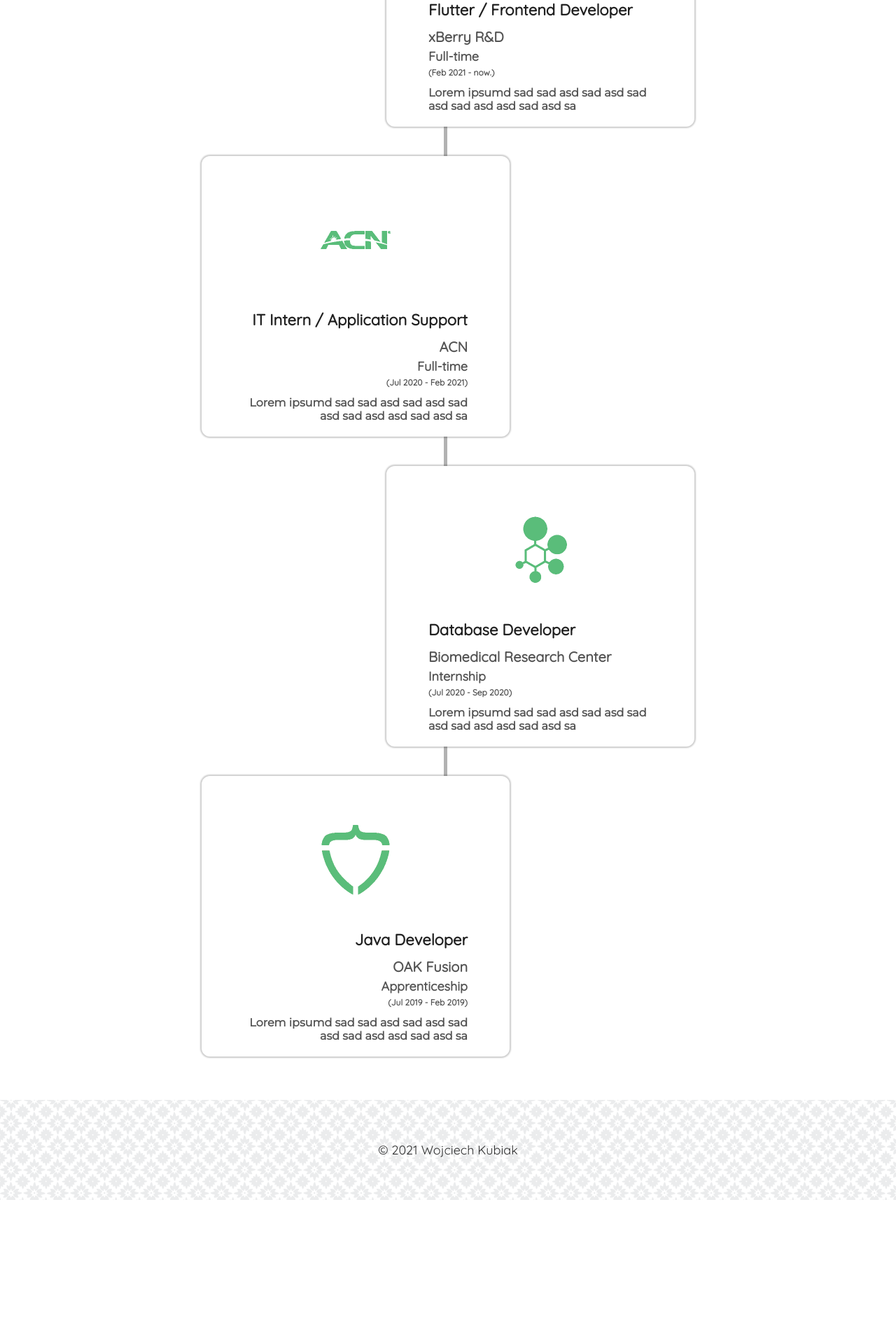
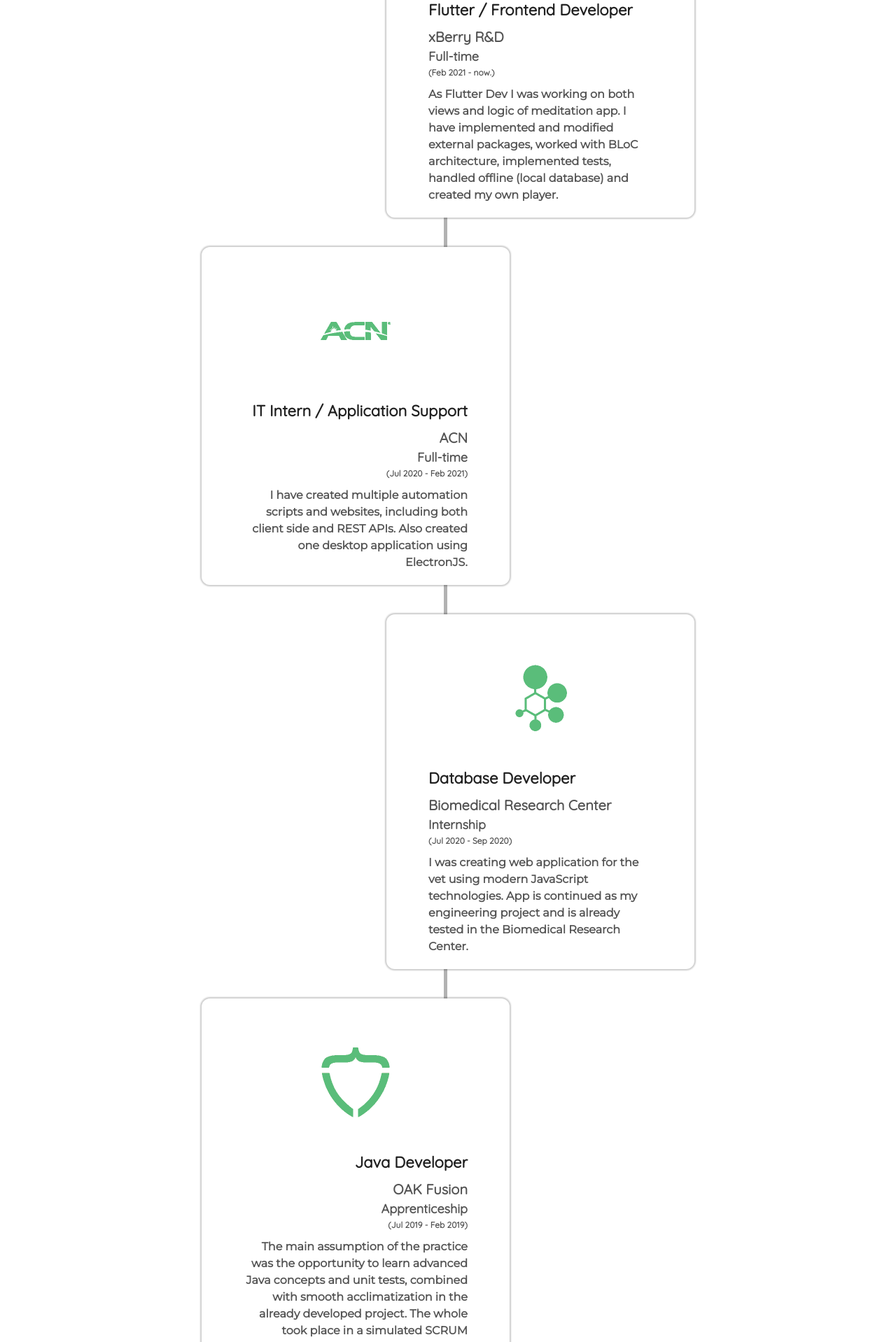
Before and after one commit to wojciechkubiak/www, a Next.js app: page /about in a window 1280 px wide. Shown: the part 1660-3578 px from the top of the page at 70% size. Before the commit the page ends 3375 px from the top, so only its background shows below. Built offline with nearby package versions, Linux system fonts and the light colour scheme.

Commit message:
Work description + pages placeholders

```diff
--- a/containers/career.jsx
+++ b/containers/career.jsx
@@ -14,7 +14,12 @@ const Career = (props) => {
           <h3>xBerry R&D</h3>
           <h4>Full-time</h4>
           <h5>(Feb 2021 - now.)</h5>
-          <p>Lorem ipsumd sad sad asd sad asd sad asd sad asd asd sad asd sa</p>
+          <p>
+            As Flutter Dev I was working on both views and logic of meditation
+            app. I have implemented and modified external packages, worked with
+            BLoC architecture, implemented tests, handled offline (local
+            database) and created my own player.
+          </p>
         </div>
         <Image src={XBerry} className="career-card-img" />
       </div>
@@ -24,8 +29,12 @@ const Career = (props) => {
           <h2>IT Intern / Application Support</h2>
           <h3>ACN</h3>
           <h4>Full-time</h4>
-          <h5>(Jul 2020 - Feb 2021)</h5>{" "}
-          <p>Lorem ipsumd sad sad asd sad asd sad asd sad asd asd sad asd sa</p>
+          <h5>(Jul 2020 - Feb 2021)</h5>
+          <p>
+            I have created multiple automation scripts and websites, including
+            both client side and REST APIs. Also created one desktop application
+            using ElectronJS.
+          </p>
         </div>
       </div>
       <div className="career-card-right">
@@ -34,7 +43,11 @@ const Career = (props) => {
           <h3>Biomedical Research Center</h3>
           <h4>Internship</h4>
           <h5>(Jul 2020 - Sep 2020)</h5>
-          <p>Lorem ipsumd sad sad asd sad asd sad asd sad asd asd sad asd sa</p>
+          <p>
+            I was creating web application for the vet using modern JavaScript
+            technologies. App is continued as my engineering project and is
+            already tested in the Biomedical Research Center.
+          </p>
         </div>
         <Image src={Bm} className="career-card-img" />
       </div>
@@ -45,7 +58,12 @@ const Career = (props) => {
           <h3>OAK Fusion</h3>
           <h4>Apprenticeship</h4>
           <h5>(Jul 2019 - Feb 2019)</h5>
-          <p>Lorem ipsumd sad sad asd sad asd sad asd sad asd asd sad asd sa</p>
+          <p>
+            The main assumption of the practice was the opportunity to learn
+            advanced Java concepts and unit tests, combined with smooth
+            acclimatization in the already developed project. The whole took
+            place in a simulated SCRUM system.
+          </p>
         </div>
       </div>
     </div>
--- a/styles.css
+++ b/styles.css
@@ -435,7 +435,7 @@ textarea {
   font-size: 36px;
 }
 
-.about {
+.about, .skills, .projects {
   padding-top: 80px;
 }
 
@@ -602,6 +602,7 @@ textarea {
   font-family: "Montserrat", sans-serif;
   font-weight: bold;
   color: rgba(0, 0, 0, 0.67);
+  line-height: 24px;
 }
 
 .career-card-img {
```
Also changed, not shown: pages/projects.js (added, +19 -0 lines), pages/skills.js (added, +19 -0 lines).
